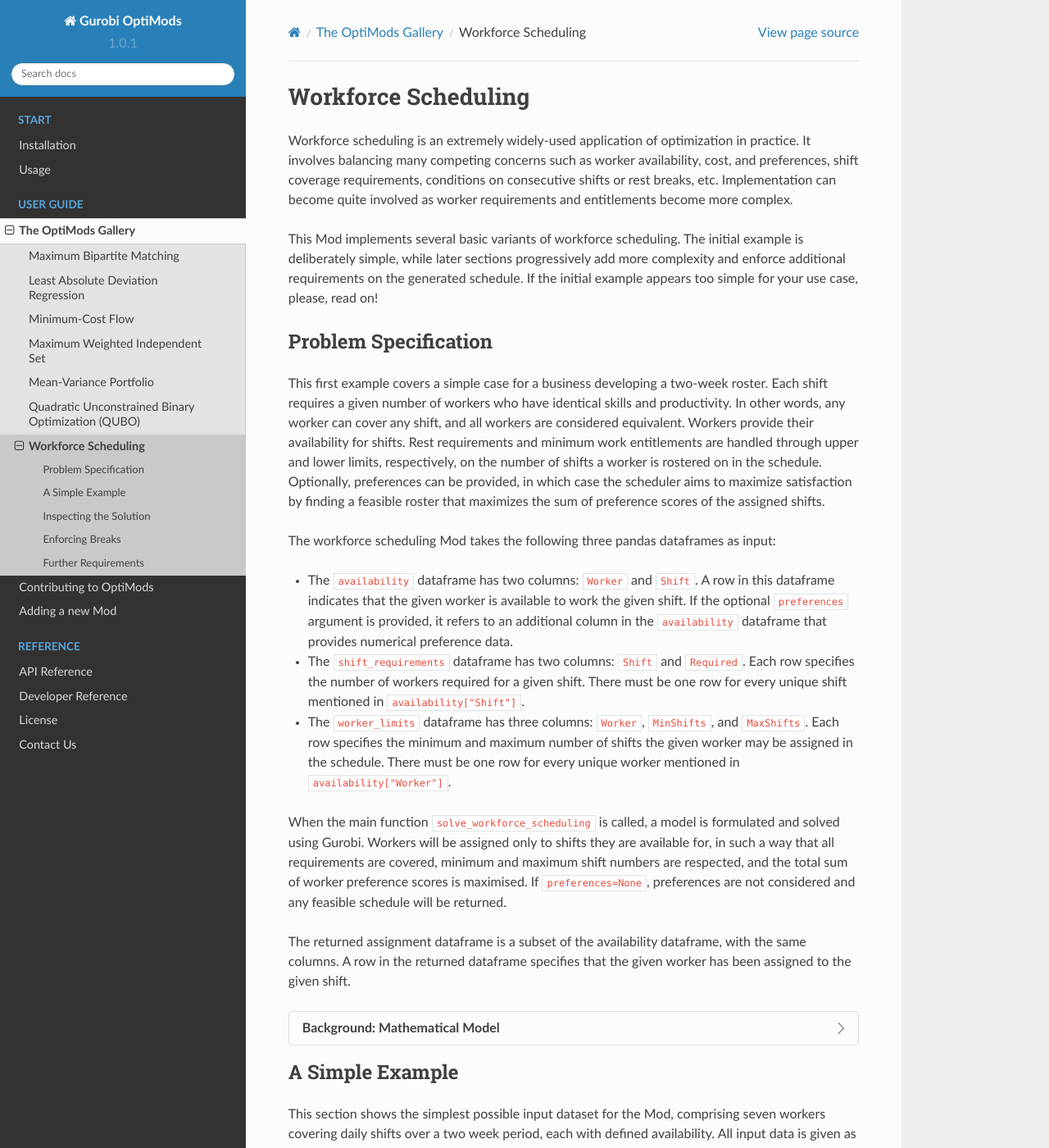
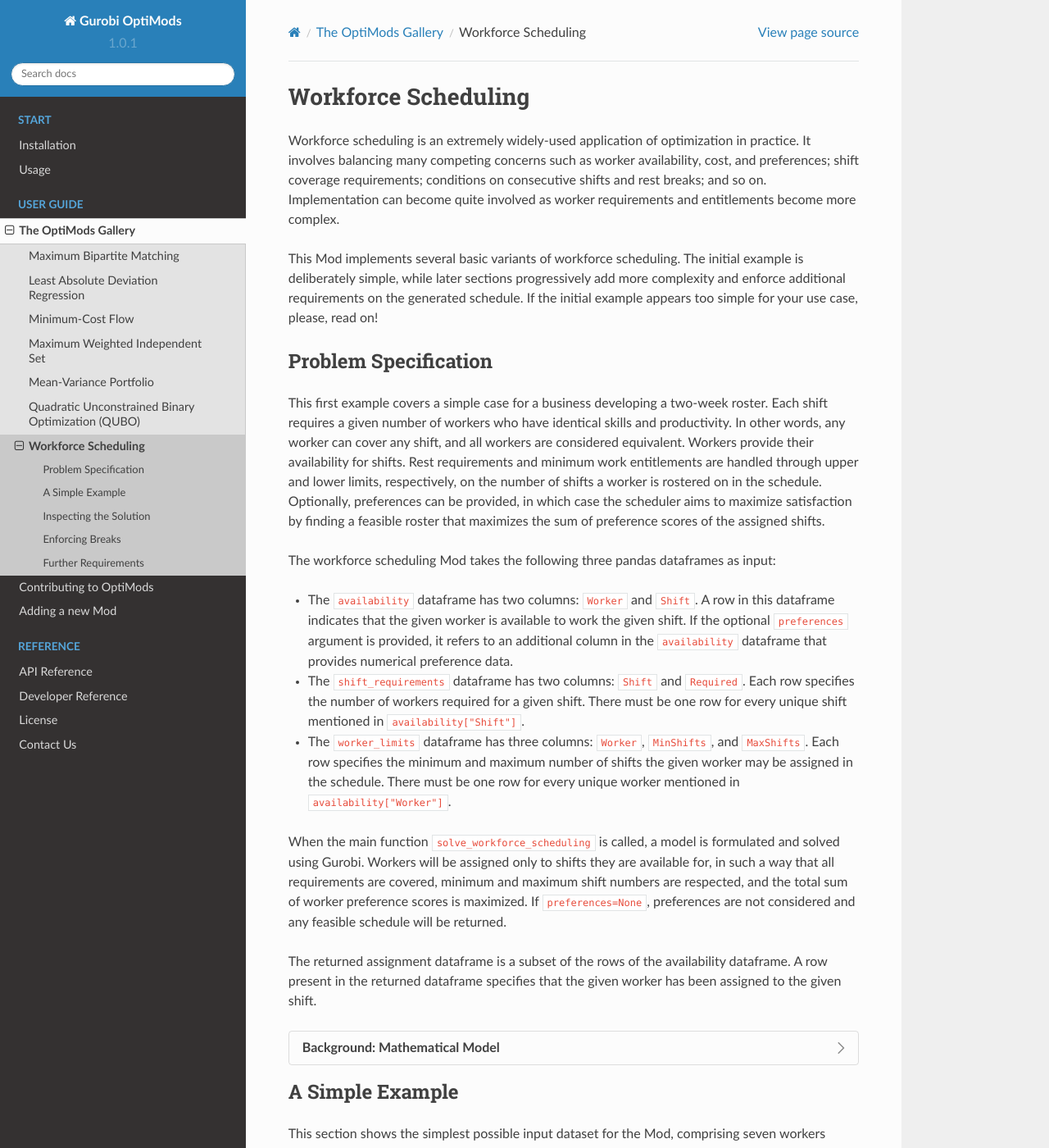
Before and after one commit to Gurobi/gurobi-optimods, a Sphinx documentation site: the page built from docs/source/mods/workforce.rst, in a window 1280 px wide and 1400 px high. Shown: the whole window at 82% size. Built offline with Sphinx 7.4.7 and the Read the Docs theme 2.0.0, drawn with Linux system fonts in a browser that asks for light colours; cross-references to code outside the pages are shown as plain code.

Commit message:
more fixes

```diff
--- a/docs/source/mods/workforce.rst
+++ b/docs/source/mods/workforce.rst
@@ -3,8 +3,8 @@ Workforce Scheduling
 
 Workforce scheduling is an extremely widely-used application of optimization in
 practice. It involves balancing many competing concerns such as worker
-availability, cost, and preferences, shift coverage requirements, conditions on
-consecutive shifts or rest breaks, etc. Implementation can become quite
+availability, cost, and preferences; shift coverage requirements; conditions on
+consecutive shifts and rest breaks; and so on. Implementation can become quite
 involved as worker requirements and entitlements become more complex.
 
 This Mod implements several basic variants of workforce scheduling. The initial
@@ -45,11 +45,11 @@ When the main function ``solve_workforce_scheduling`` is called, a model is form
 and solved using Gurobi. Workers will be assigned only to shifts they are
 available for, in such a way that all requirements are covered, minimum and
 maximum shift numbers are respected, and the total sum of worker preference
-scores is maximised. If ``preferences=None``, preferences are not considered and any
+scores is maximized. If ``preferences=None``, preferences are not considered and any
 feasible schedule will be returned.
 
-The returned assignment dataframe is a subset of the availability dataframe,
-with the same columns. A row in the returned dataframe specifies that the given
+The returned assignment dataframe is a subset of the rows of the availability
+dataframe. A row present in the returned dataframe specifies that the given
 worker has been assigned to the given shift.
 
 .. dropdown:: Background: Mathematical Model
```
